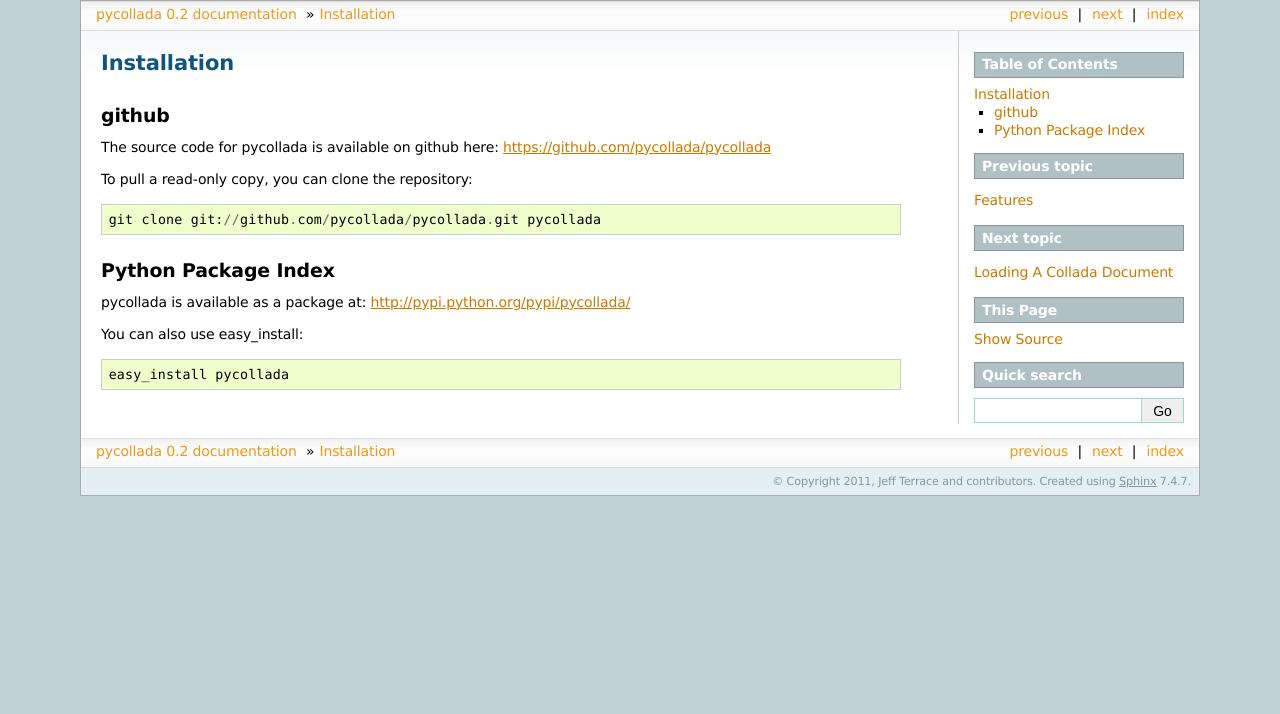
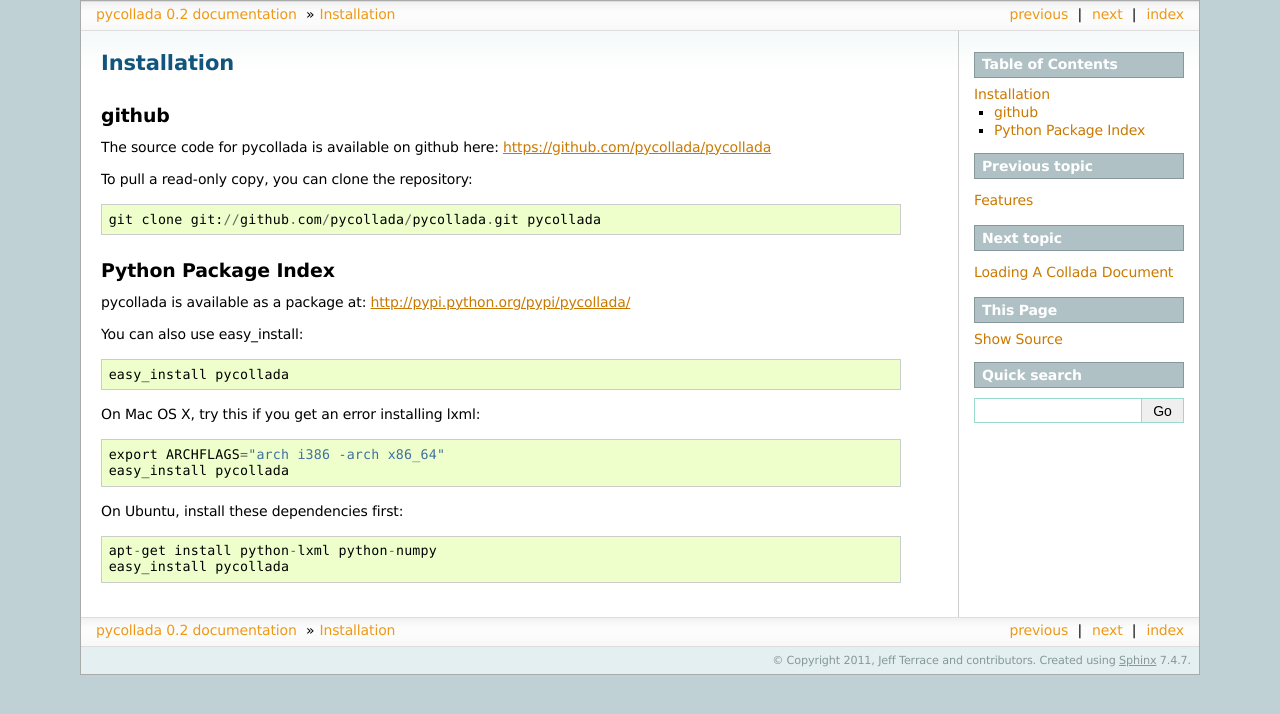
Before and after one commit to pycollada/pycollada, a Sphinx documentation site: the page built from docs/install.rst, in a window 1280 px wide. Shown: the top 714 px of the page. Built offline with Sphinx 7.4.7, drawn with Linux system fonts in a browser that asks for light colours.

Commit message:
Updated install instructions for OSX and Ubuntu problems

```diff
--- a/docs/install.rst
+++ b/docs/install.rst
@@ -19,3 +19,13 @@
 You can also use easy_install::
 
    easy_install pycollada
+
+On Mac OS X, try this if you get an error installing lxml::
+
+   export ARCHFLAGS="arch i386 -arch x86_64"
+   easy_install pycollada
+
+On Ubuntu, install these dependencies first::
+
+   apt-get install python-lxml python-numpy
+   easy_install pycollada
```
